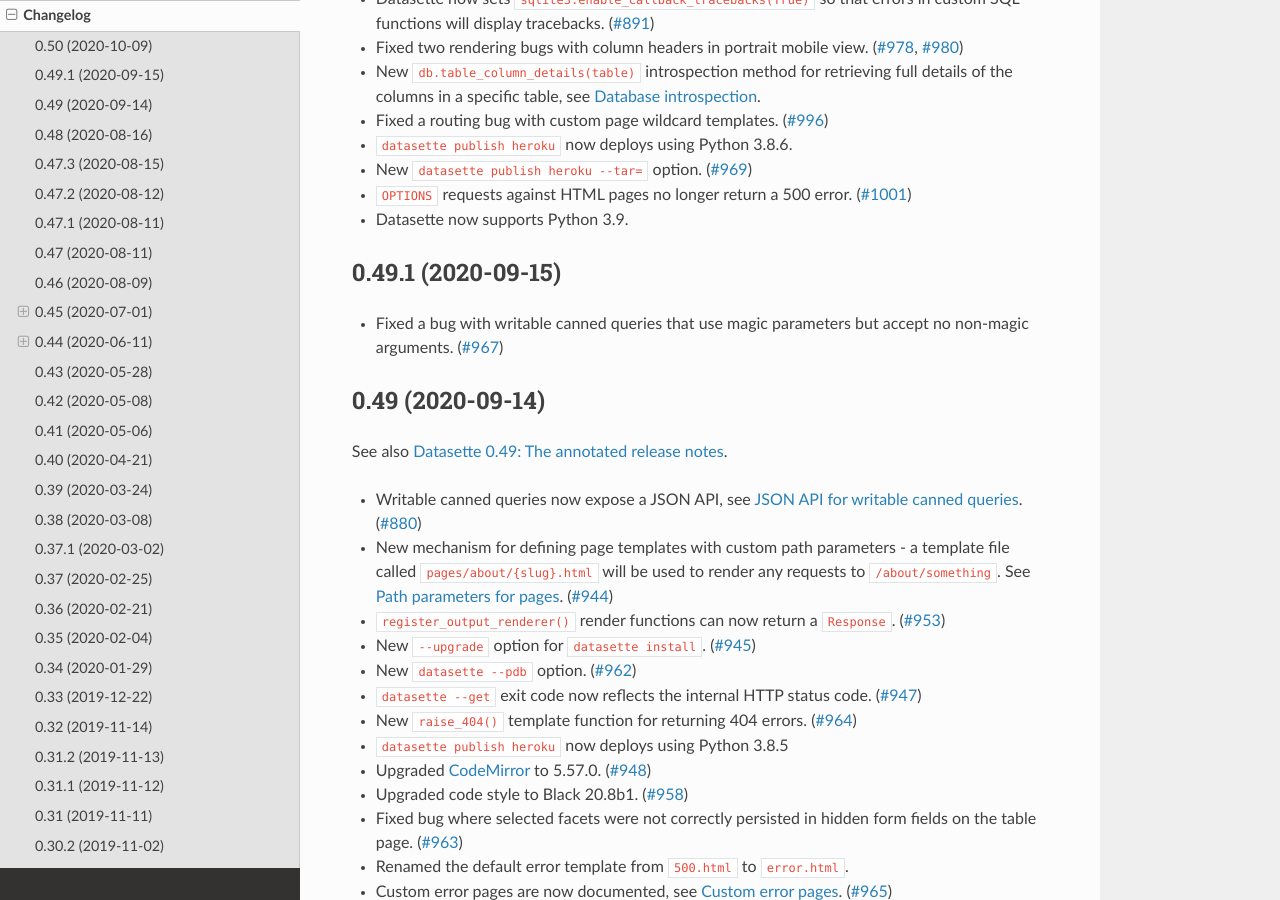
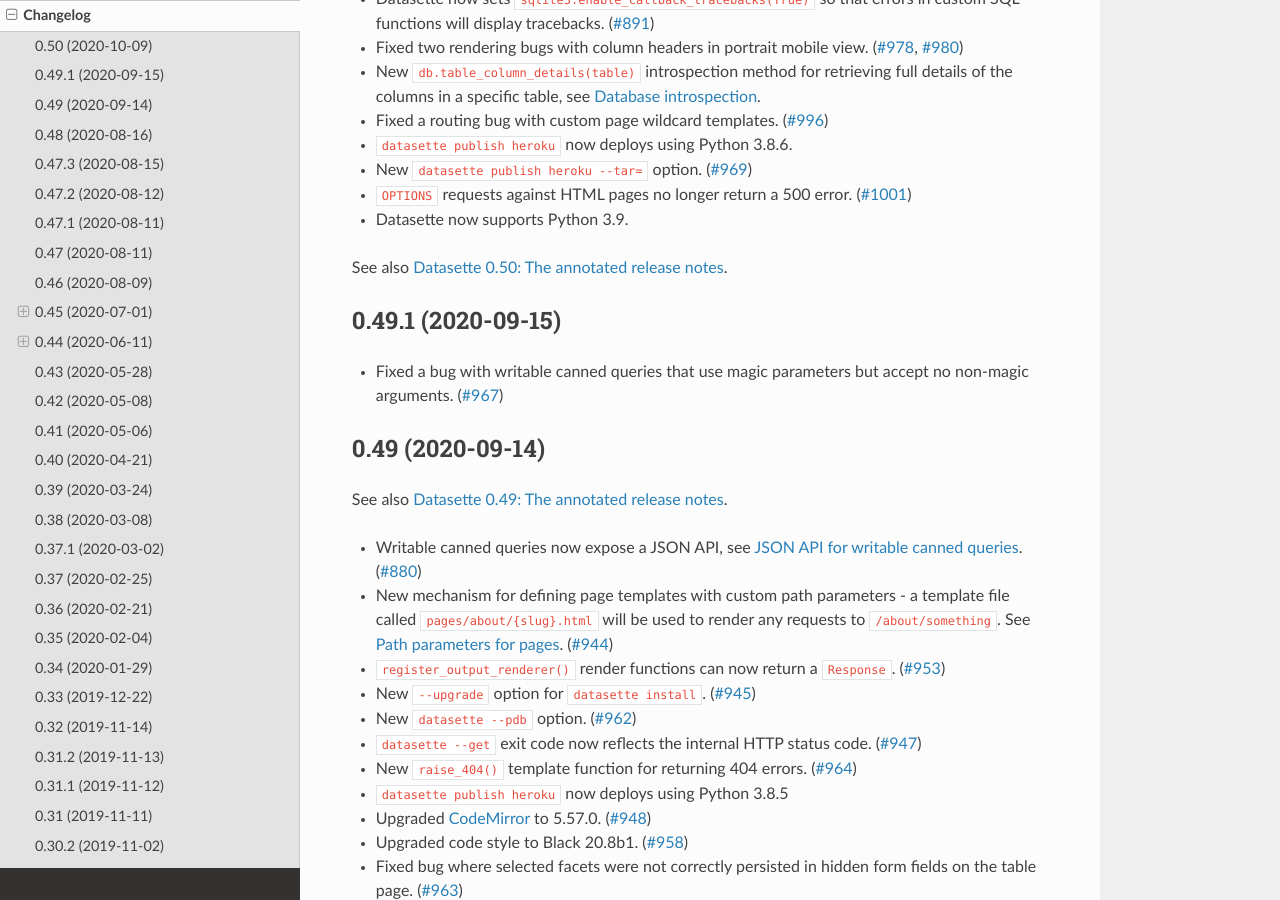
Before and after one commit to simonw/datasette, a Sphinx documentation site: the page built from docs/changelog.rst, in a window 1280 px wide and 900 px high, scrolled down 637 px. Built offline with Sphinx 7.4.7 and the Read the Docs theme 2.0.0, drawn with Linux system fonts in a browser that asks for light colours.

Commit message:
Link to 0.50 annotated release notes

```diff
--- a/docs/changelog.rst
+++ b/docs/changelog.rst
@@ -27,6 +27,8 @@
 - New ``datasette publish heroku --tar=`` option. (`#969 <https://github.com/simonw/datasette/issues/969>`__)
 - ``OPTIONS`` requests against HTML pages no longer return a 500 error. (`#1001 <https://github.com/simonw/datasette/issues/1001>`__)
 - Datasette now supports Python 3.9.
+
+See also `Datasette 0.50: The annotated release notes <https://simonwillison.net/2020/Oct/9/datasette-0-50/>`__.
 
 .. _v0_49_1:
 
```
